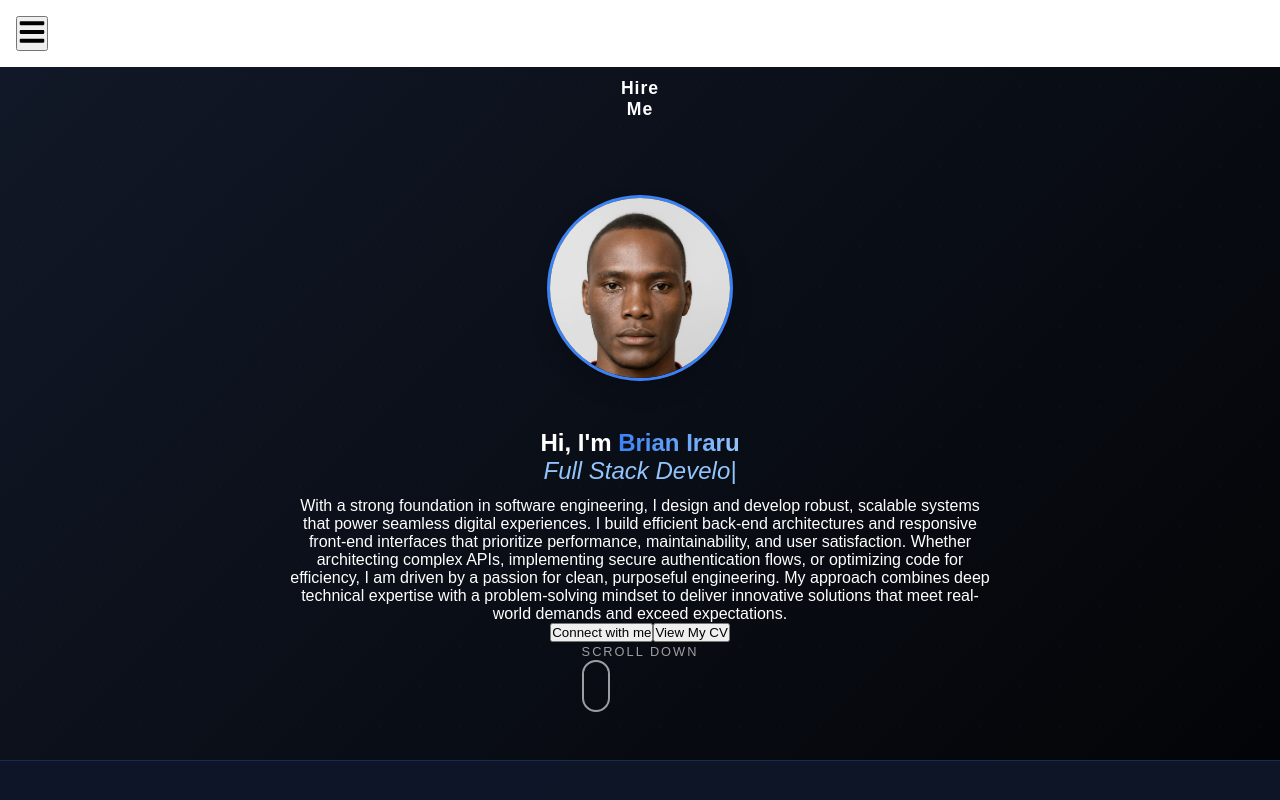
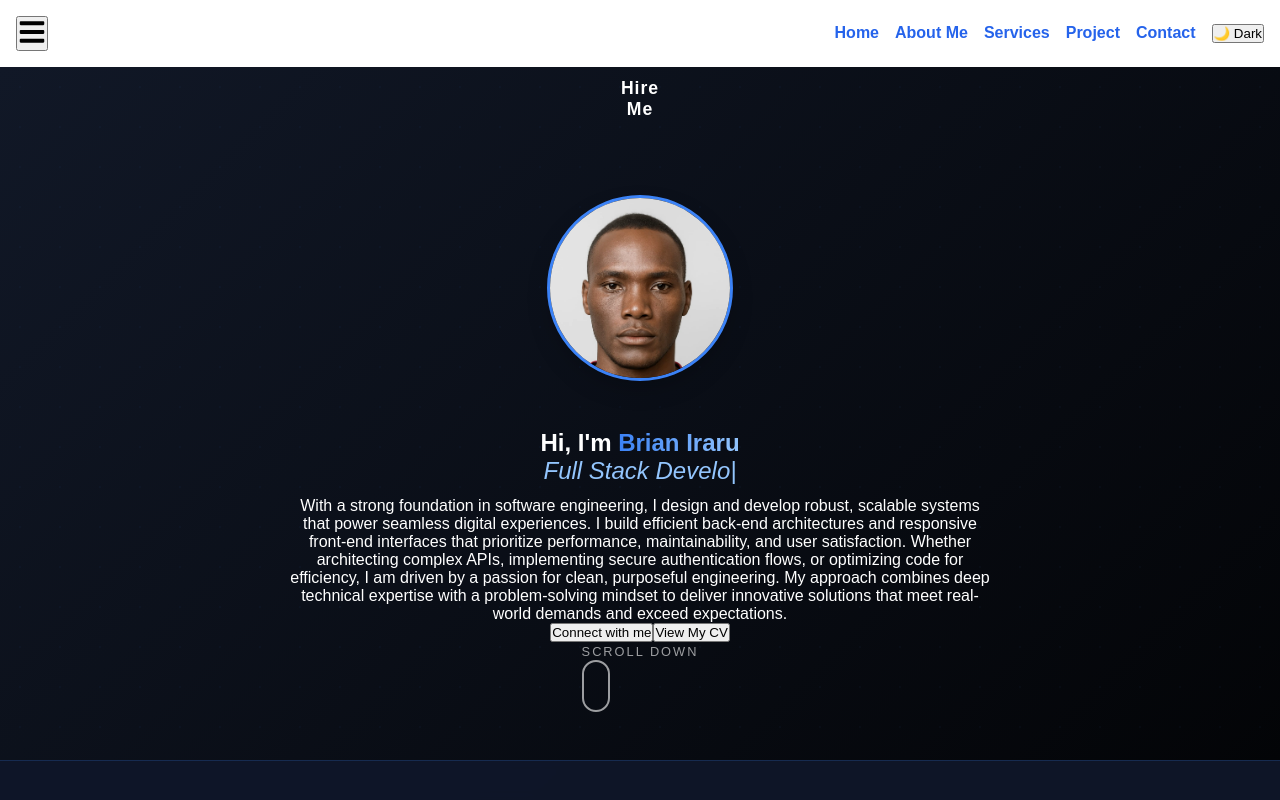
Before and after one commit to irarubrian/portfolio, a React (Vite) app: page / in a window 1280 px wide. Built offline with nearby package versions, Linux system fonts and the light colour scheme.

Commit message:
humberger updated

```diff
--- a/src/components/Navbar.jsx
+++ b/src/components/Navbar.jsx
@@ -37,7 +37,7 @@ const Navbar = ({ toggleDarkMode, darkMode }) => {
       {menuOpen && <div className="nav-overlay" onClick={handleMenuToggle} />}
 
       {/* Hamburger menu navigation for mobile */}
-      <ul className={`nav-menu${menuOpen ? ' open' : ''}`} style={{ display: menuOpen ? 'flex' : 'none' }}>
+      <ul className={`nav-menu${menuOpen ? ' open' : ''}`} style={{ display: menuOpen || window.innerWidth > 900 ? 'flex' : 'none' }}>
         <li><NavLink to="/" exact="true" activeclassname="active" onClick={handleLinkClick}>Home</NavLink></li>
         <li><NavLink to="/about" activeclassname="active" onClick={handleLinkClick}>About Me</NavLink></li>
         <li><NavLink to="/services" activeclassname="active" onClick={handleLinkClick}>Services</NavLink></li>
```
